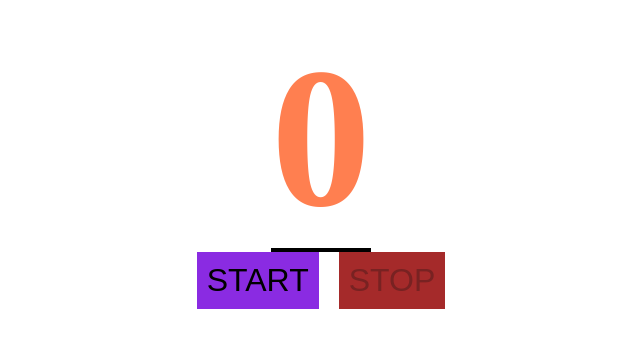
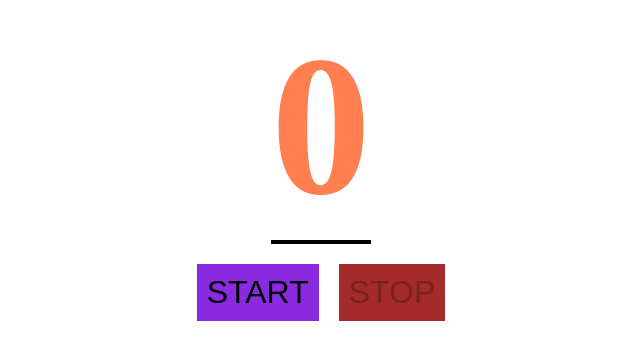
Before and after one commit to xjitenx/counter-app, a React (Create React App) app: page / in a window 1280 px wide. Shown: the part 234-594 px from the top of the page, without its empty margins (319-959 px from the left). Built offline with nearby package versions, Linux system fonts and the light colour scheme; the HTML template or start-up script is replaced by a standard one.

Commit message:
code fixes and spacing issue fix

```diff
--- a/src/App.tsx
+++ b/src/App.tsx
@@ -1,6 +1,5 @@
 import React from 'react';
 import TimerContainer from './Components/TimerContainer';
-import Timer from './Timer';
 
 const App: React.FC = () => {
   return (
--- a/src/Components/TimerDisplay.tsx
+++ b/src/Components/TimerDisplay.tsx
@@ -6,8 +6,6 @@ type TimerDisplayProps = {
 
 export const TimerDisplay: React.FC<TimerDisplayProps> = ({ seconds }) => {
   return (
-    <div>
-      <span className="timer-border-bottom timer-number">{seconds}</span>
-    </div>
+    <span className="timer-border-bottom timer-number mb-2">{seconds}</span>
   );
 };
--- a/src/index.css
+++ b/src/index.css
@@ -57,7 +57,11 @@ body {
 }
 
 .mt-2 {
-  margin-left: 20px;
+  margin-top: 20px;
+}
+
+.mr-2 {
+  margin-top: 20px;
 }
 
 .d-flex {
```
